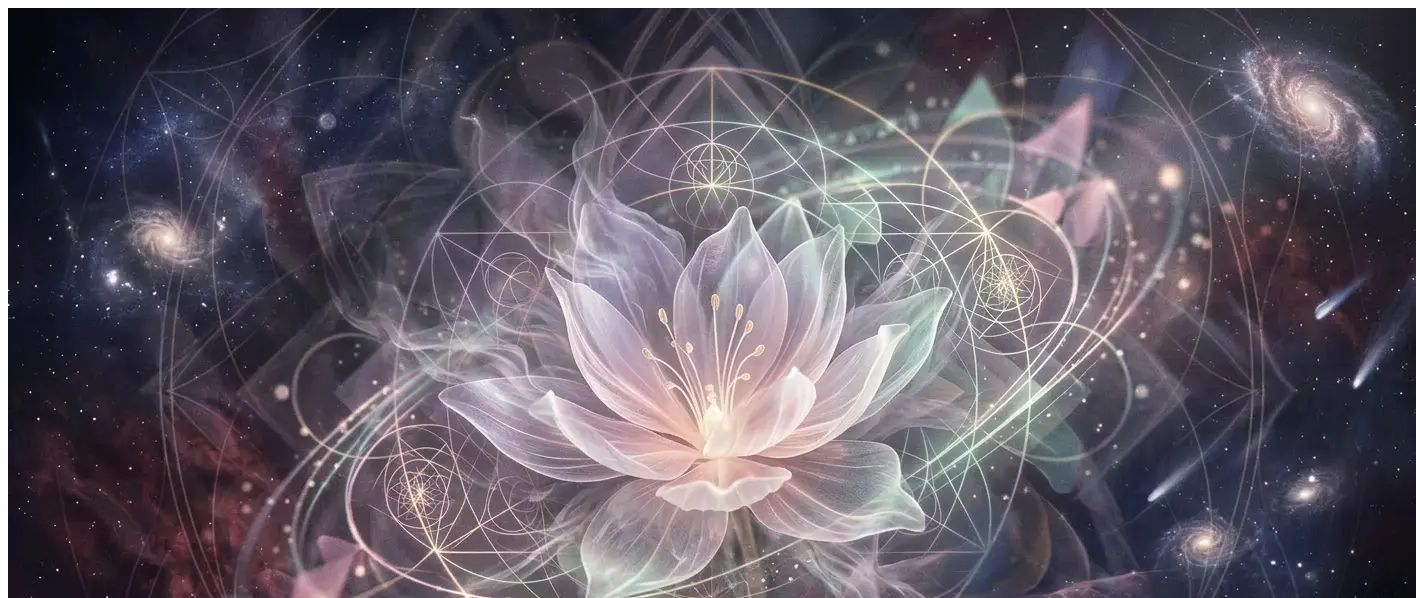
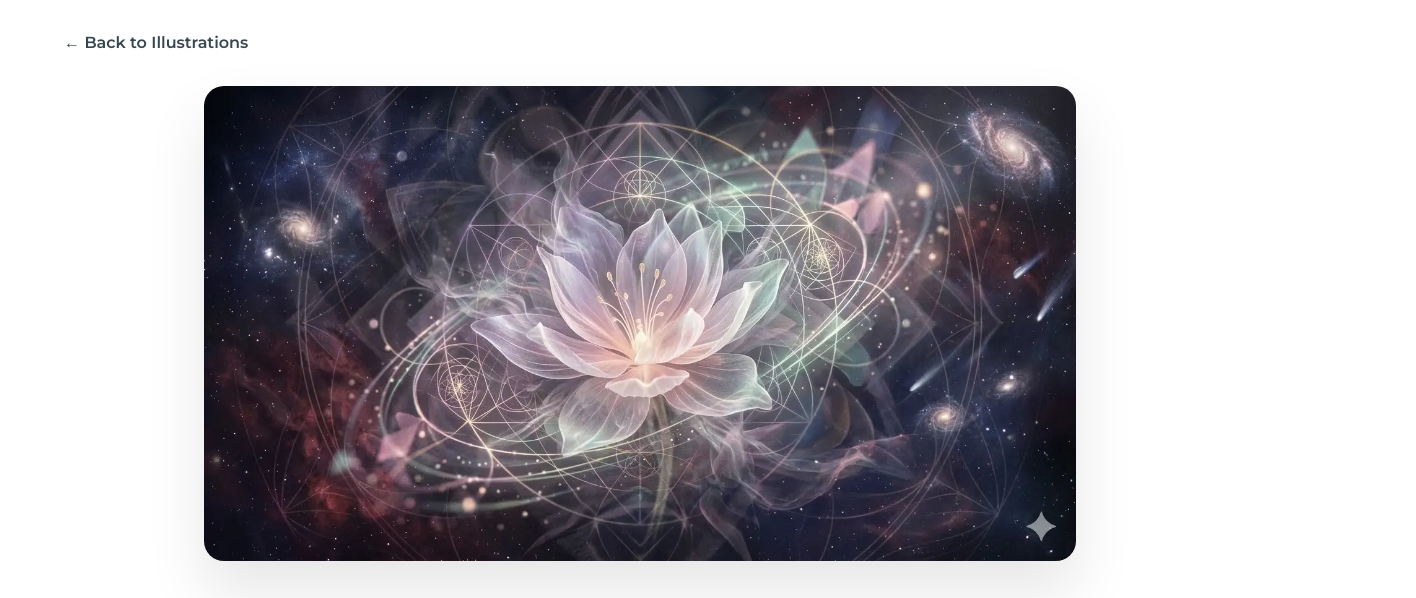
Before and after one commit to redder-74/Belle, a website: page light-flower.html in a window 1280 px wide. Shown: the top 598 px of the page, 1416 px wide, since content can reach past the window. Drawn offline with Linux system fonts and the light colour scheme.

Commit message:
Update light-flower.html

```diff
--- a/light-flower.html
+++ b/light-flower.html
@@ -1,3 +1,15 @@
+<!DOCTYPE html>
+<html lang="es">
+<head>
+    <meta charset="UTF-8">
+    <meta name="viewport" content="width=device-width, initial-scale=1.0">
+    <title>Work Detail | My Gallery</title>
+    <link rel="stylesheet" href="styles.css">
+</head>
+<body>
+
+    <nav class="detail-nav">
+        <a href="ilustracion.html">← Back to Illustrations</a>
 </nav>
 
     <article class="detail-container">
```
